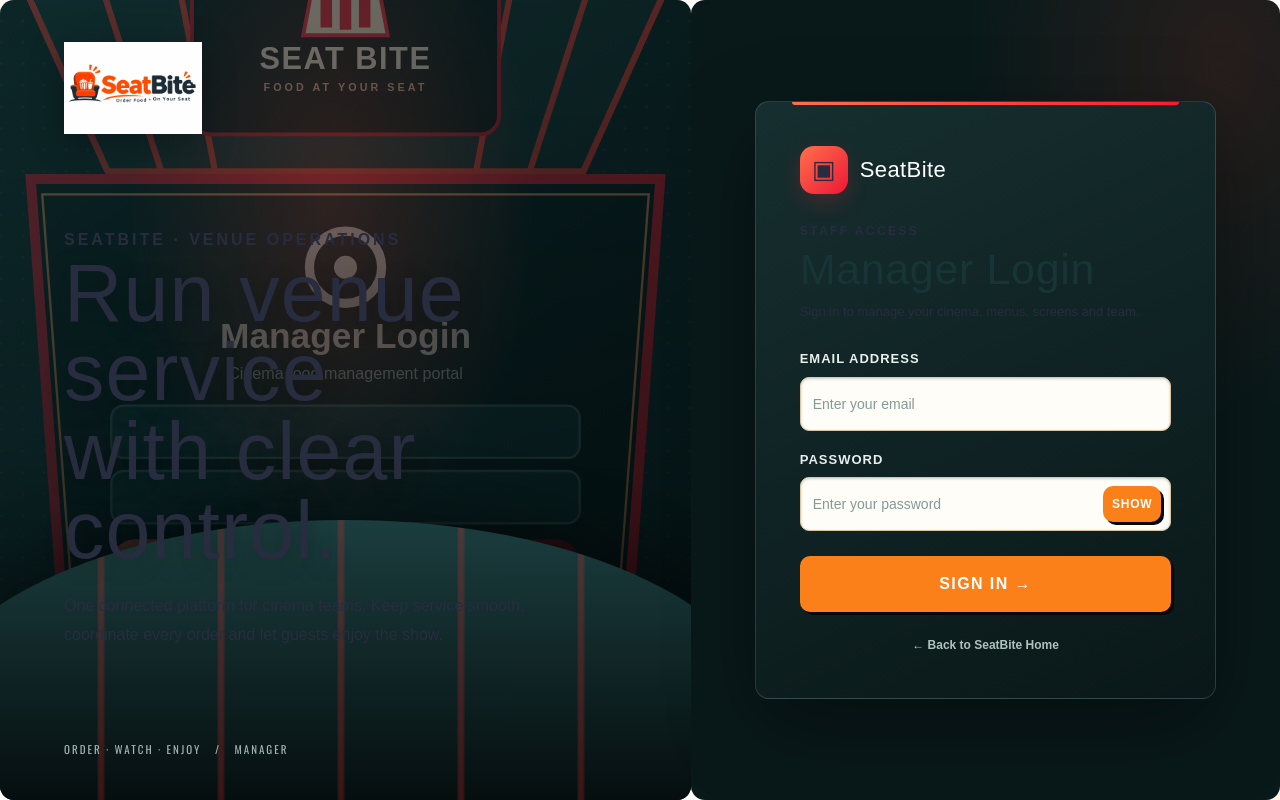
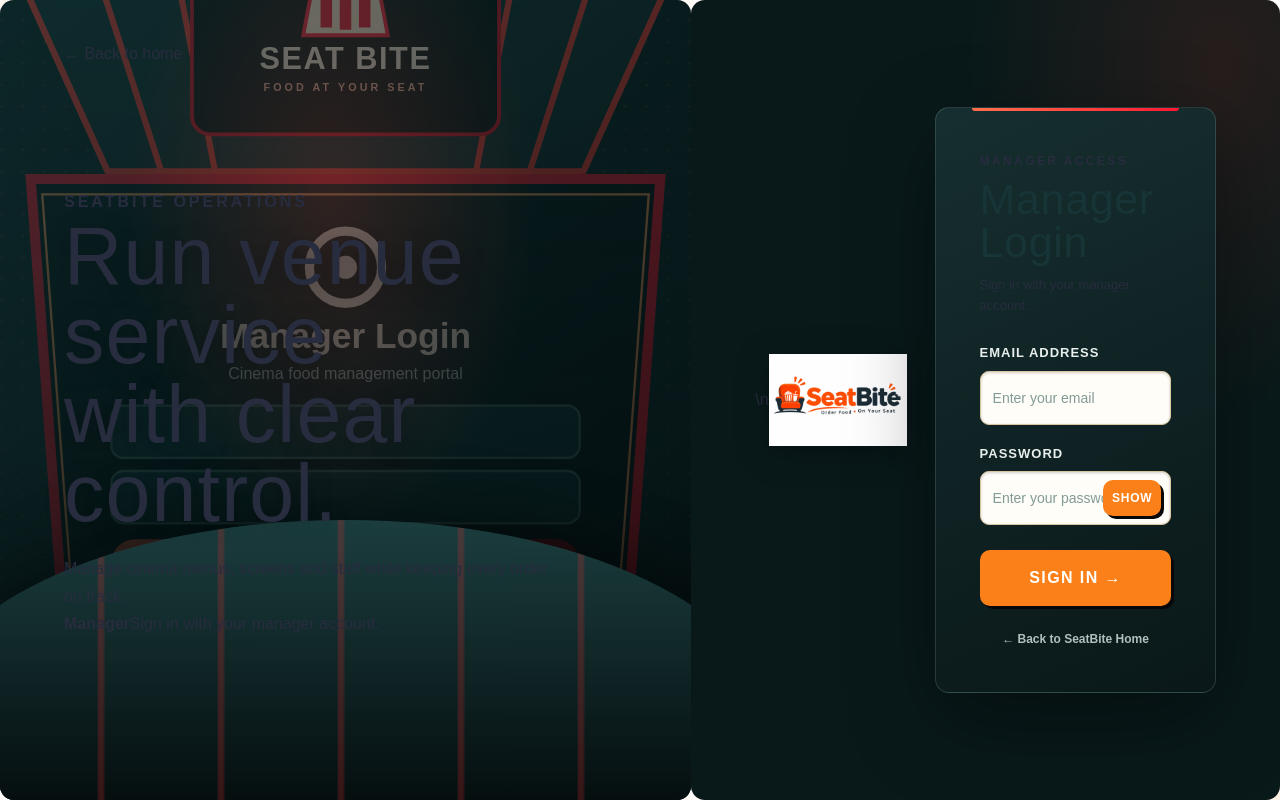
Before and after one commit to futuresucceder-lang/cinema-seat-food, a Next.js app: page /manager-login in a window 1280 px wide. Built offline with nearby package versions, Linux system fonts and the light colour scheme.

Commit message:
Match login page to supplied split-screen reference

```diff
--- a/app/manager-login/page.tsx
+++ b/app/manager-login/page.tsx
@@ -35,20 +35,19 @@ export default function ManagerLoginPage() {
   return (
     <main className="sb-auth-page">
       <section className="sb-auth-visual">
-        <img src="/seatbite-logo.webp.jpg" alt="SeatBite" className="sb-auth-logo" />
+        <a className="sb-auth-home-link" href="/">← Back to home</a>
         <div className="sb-auth-copy">
-          <p className="sb-auth-eyebrow">SEATBITE · VENUE OPERATIONS</p>
-          <h1>Run venue service<br />with clear control.</h1>
-          <p>One connected platform for cinema teams. Keep service smooth, coordinate every order and let guests enjoy the show.</p>
+          <p className="sb-auth-eyebrow">SEATBITE OPERATIONS</p>
+          <h1>Run venue<br />service<br />with clear<br />control.</h1>
+          <p>Manage cinema menus, screens and staff while keeping every order on track.</p>
+          <div className="sb-auth-role-note"><strong>Manager</strong><span>Sign in with your manager account.</span></div>
         </div>
-        <div className="sb-auth-visual-foot">ORDER · WATCH · ENJOY &nbsp; / &nbsp; MANAGER</div>
       </section>
-      <section className="sb-auth-form-side">
+      <section className="sb-auth-form-side">\n        <img src="/seatbite-logo.webp.jpg" alt="SeatBite" className="sb-auth-logo" />
         <div className="sb-auth-card">
-          <div className="sb-auth-card-brand"><span className="sb-auth-brand-icon">▣</span><span className="sb-auth-brand-text">SeatBite</span></div>
-          <p className="sb-auth-kicker">STAFF ACCESS</p>
+          <p className="sb-auth-kicker">MANAGER ACCESS</p>
           <h2>Manager Login</h2>
-          <p className="sb-auth-subtitle">Sign in to manage your cinema, menus, screens and team.</p>
+          <p className="sb-auth-subtitle">Sign in with your manager account.</p>
           {error && <div className="sb-auth-error" role="alert">{error}</div>}
           <form onSubmit={handleLogin}>
             <label className="sb-auth-field" htmlFor="manager-email">
```
